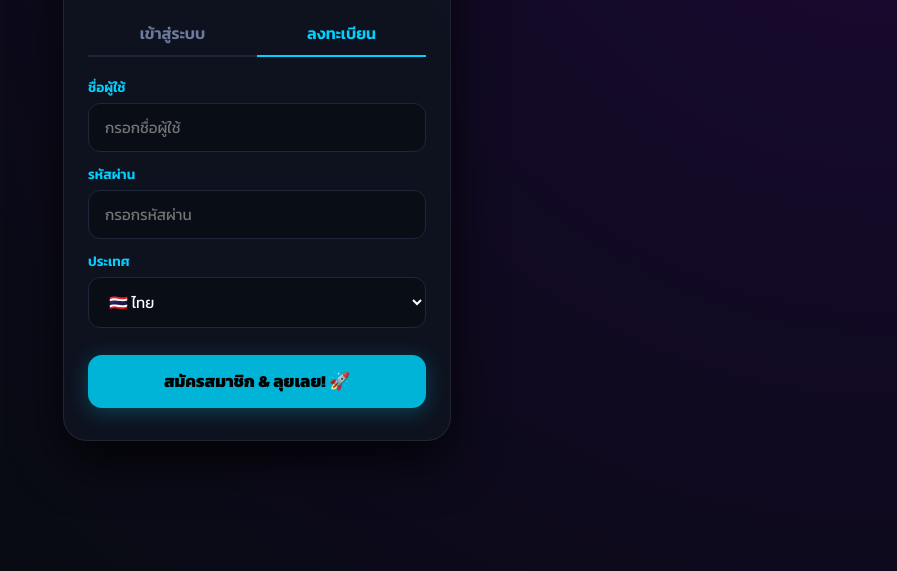
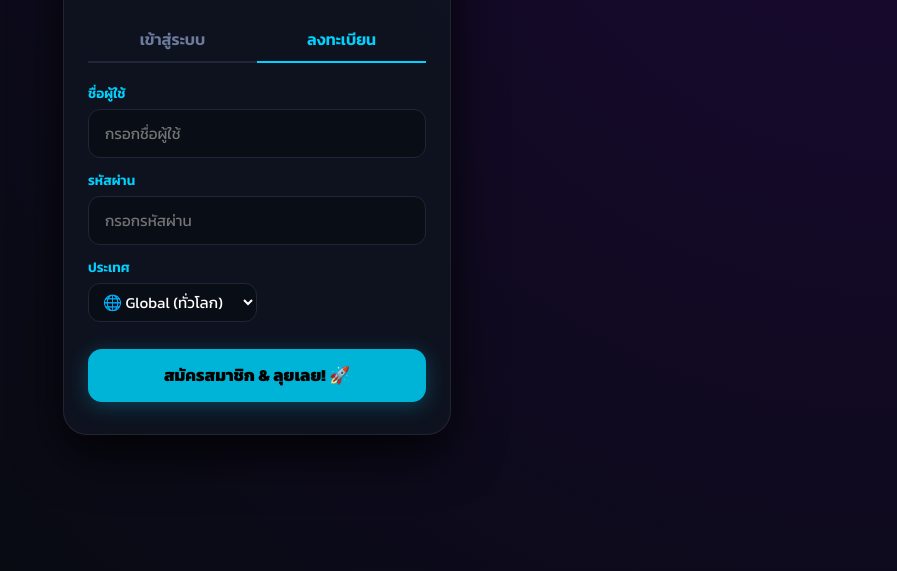
Before and after one commit to sittisak2009/Online-game, a website: page public/index.html in a window 1280 px wide. Both pictures are taken after a click on the button "ลงทะเบียน". Shown: the part 229-800 px from the top of the page, without its empty margins (383-1280 px from the left). Drawn offline with nearby package versions, Linux system fonts and the light colour scheme; no server answers.

Commit message:
Replace country select with leaderboard filter

```diff
--- a/public/index.html
+++ b/public/index.html
@@ -30,13 +30,12 @@
 
             <div class="form-group hidden" id="country-group">
                 <label>ประเทศ</label>
-                <select id="auth-country">
-                    <option value="TH">🇹🇭 ไทย</option>
-                    <option value="LA">🇱🇦 ลาว</option>
-                    <option value="VN">🇻🇳 เวียดนาม</option>
-                    <option value="KH">🇰🇭 กัมพูชา</option>
-                    <option value="MM">🇲🇲 เมียนมา</option>
-                    <option value="MY">🇲🇾 มาเลเซีย</option>
+                <select id="lb-country-filter" onchange="getLeaderboard()" style="width: auto; padding: 6px 10px;">
+                  <option value="ALL">🌐 Global (ทั่วโลก)</option>
+                  <option value="TH">🇹🇭 ไทย</option>
+                  <option value="US">🇺🇸 สหรัฐอเมริกา</option>
+                  <option value="GB">🇬🇧 สหราชอาณาจักร</option>
+                  <option value="RU">🇷🇺 รัสเซีย</option>
                 </select>
             </div>
 
```
